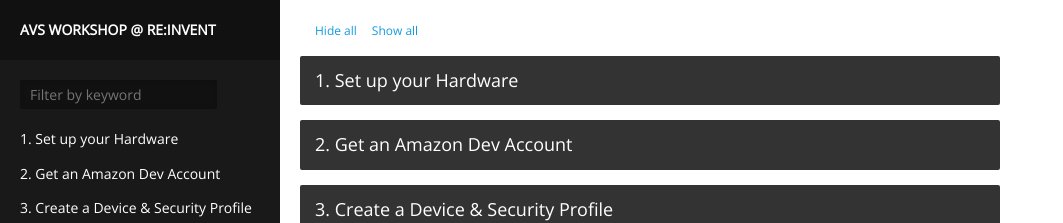
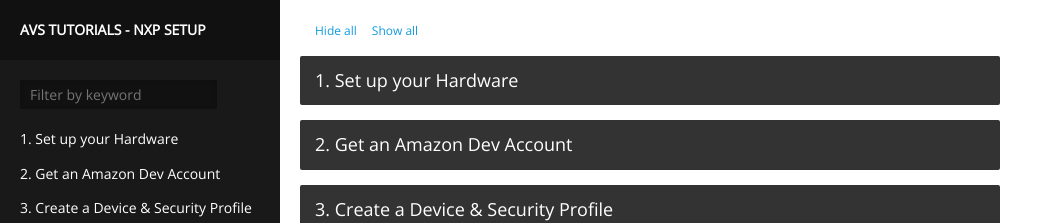
Before and after one commit to NXP-AVS-workshop/NXP-AVS-workshop, a Jekyll site: the page built from index.html, in a window 1280 px wide. Shown: the top 223 px of the page, without its empty margins (0-1063 px from the left). Built offline with Jekyll 4.4.1, drawn with Linux system fonts in a browser that asks for light colours.

Commit message:
Update _config.yml

```diff
--- a/_config.yml
+++ b/_config.yml
@@ -3,4 +3,4 @@ exclude: ['README.markdown']
 permalink: ':title'
 highlighter: 'pygments'
 safe: false
-title: 'AVS Workshop @ Re:Invent'
+title: 'AVS Tutorials - NXP Setup'
```
